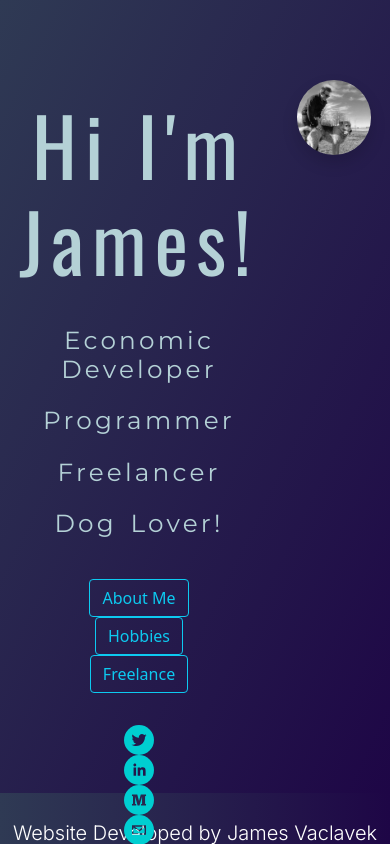
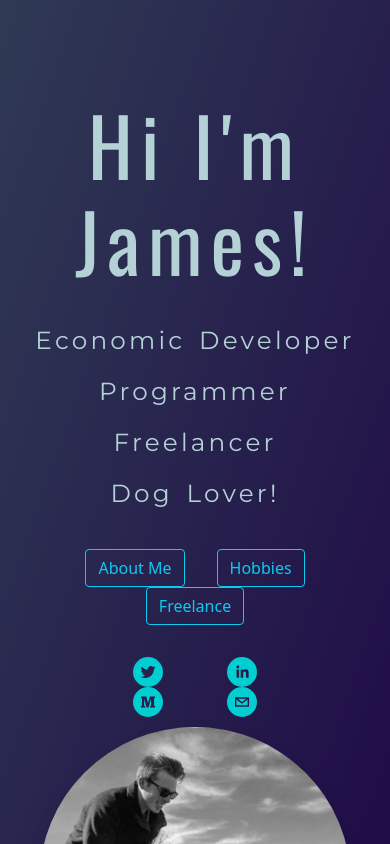
Before and after one commit to JamesVacl/Personal-Site, a Next.js app: page / in a window 390 px wide. Built offline with nearby package versions, Linux system fonts and the light colour scheme.

Commit message:
Mobile Responsive Edits #1

```diff
--- a/pages/index.js
+++ b/pages/index.js
@@ -1,8 +1,7 @@
 import Layout from '../components/Layout'
 import Meta from '../components/Meta'
 import Navigation from '../components/Navigation'
-import { Container, Row, Col, Button } from 'react-bootstrap';
-import Image from 'next/image'
+import { Container, Row, Col, Button, Image } from 'react-bootstrap';
 import { SocialIcon } from 'react-social-icons'
 
 
@@ -12,7 +11,7 @@ export default function Home() {
     <Meta />
       <Container fluid className='background text-center'>
         <Row>
-          <Col className='col-lg-6 fade-in-fwd'>
+          <Col className='leftSide col-sm fade-in-fwd'>
             <h1>Hi I'm James!</h1>
             <h2>Economic Developer</h2>
             <h2>Programmer</h2>
@@ -40,8 +39,8 @@ export default function Home() {
             </div>
 
           </Col>
-          <Col className='homepage col-lg-6'>
-            <img className='img-fluid img-responsive shadow fade-in-fwd' src='/jv-intro.jpg' alt="James with a dog" ></img>
+          <Col className='homepage col-sm'>
+            <Image className='img-fluid float-right shadow fade-in-fwd' src='/jv-intro.jpg' alt="James with a dog" />
           </Col>
         </Row>
       </Container>
--- a/styles/globals.css
+++ b/styles/globals.css
@@ -66,20 +66,26 @@ main{
 
 /*homepage*/
 .homepage img{
-    width:85%;
-    height: auto;
-    border-radius: 100%;
-    -webkit-filter: grayscale(100%); /* Safari 6.0 - 9.0 */
-    filter: grayscale(100%);
+  flex:content;
+  justify-content:space-between;
+  max-width: 100%;
+  min-width:100px;
+  width:85%;
+  height:auto;
+  margin-top: 10px;
+  border-radius: 100%;
+  -webkit-filter: grayscale(100%); /* Safari 6.0 - 9.0 */
+  filter: grayscale(100%);
 }
 
+
 .background {
-  display: flex;
-  justify-content:space-evenly;
+  flex:content;
+  justify-content:space-evenly !important;
   height:75vh;
 }
 
-.col-lg-6 h1 {
+.leftSide h1 {
     font-family: 'Oswald', sans-serif;
     letter-spacing:0.5rem;
     width: auto;
@@ -89,7 +95,7 @@ main{
     padding-top:1rem;
 }
 
-.row .col-lg-6>h2{
+.leftSide h2{
   font-family: 'Montserrat', sans-serif;
   word-spacing:0.25rem;
   letter-spacing: 0.2rem;
@@ -98,6 +104,8 @@ main{
 }
 
 ul>li>a.btn{
+  flex:content;
+  justify-content: space-evenly;
   list-style-type: none;
   margin-right: 2rem;
 }
@@ -152,10 +160,12 @@ div.button-block {
 
 /* About Page*/
 .bio {
+  flex:content;
+  justify-content:space-evenly;
   padding-bottom: 4rem;
 }
 
-.row .col-md-3>h2 {
+.row .col-sm-3>h2 {
   font-family: 'Montserrat', sans-serif;
   text-align: center;
   color:#b4d1d6;
@@ -164,6 +174,7 @@ div.button-block {
 .headshot img{
     width:auto;
     height: 62%;
+    max-height:200px;
     border-radius: 50%;
     margin-left: auto;
     margin-right: auto;
@@ -171,22 +182,24 @@ div.button-block {
     margin-bottom:2rem;
 }
 
-.col-md-3 {
+.col-sm-3 {
   font-family:'Montserrat', sans-serif;
   text-align: center;
   vertical-align: middle;
 }
 
-.col-md-6{
+.col-sm-6{
   font-family:'Montserrat', sans-serif;
   color:#b4d1d6;
 }
 
 .skills {
   background-color:#0a032b;
+  flex:content;
+  justify-content: space-between;
 }
 
-.container .col-md-12 {
+.titleSkill {
  font-family:'Montserrat', sans-serif;
  color: khaki;
  padding-bottom: 1rem;
```
Also changed, not shown: pages/about.js (+15 -11 lines).
